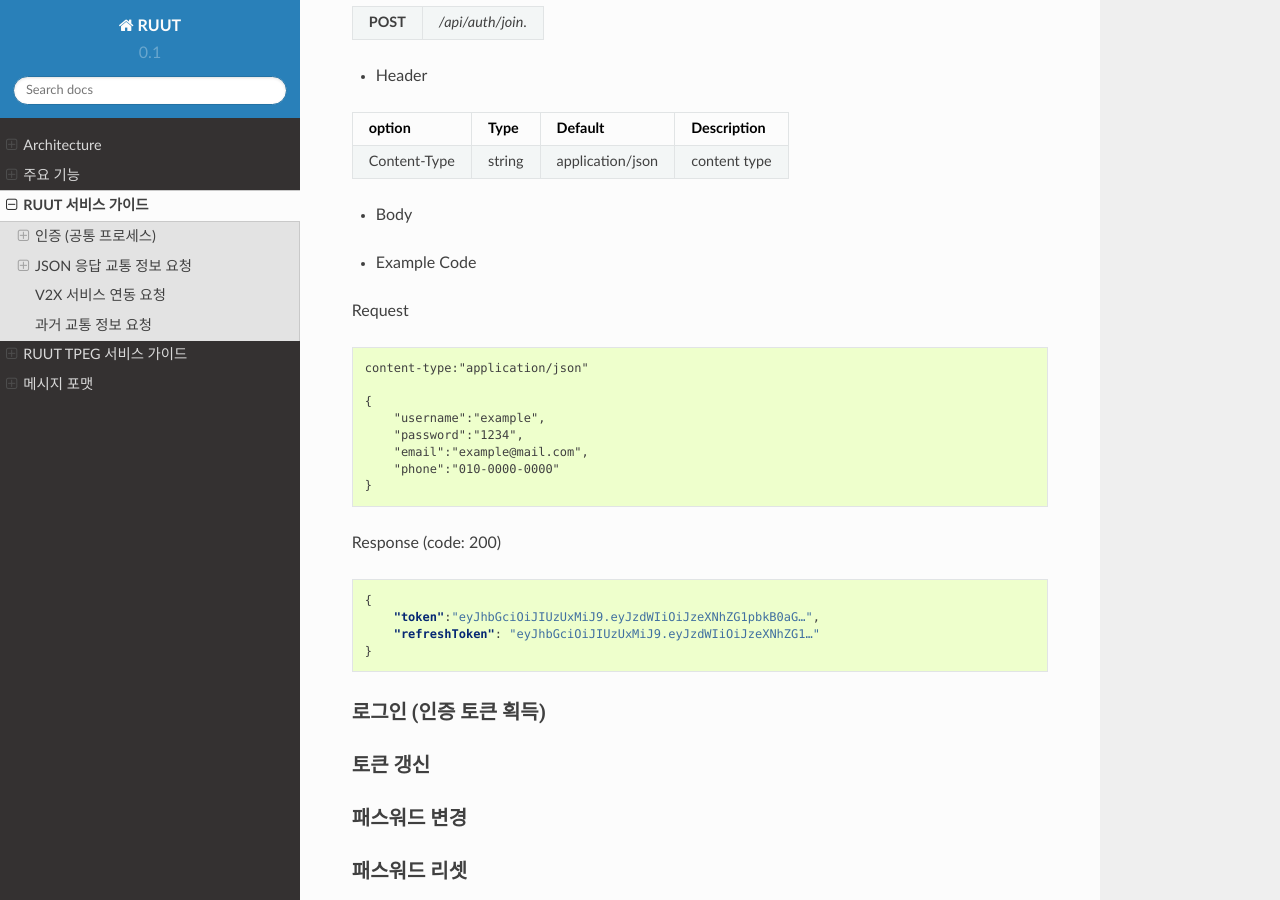
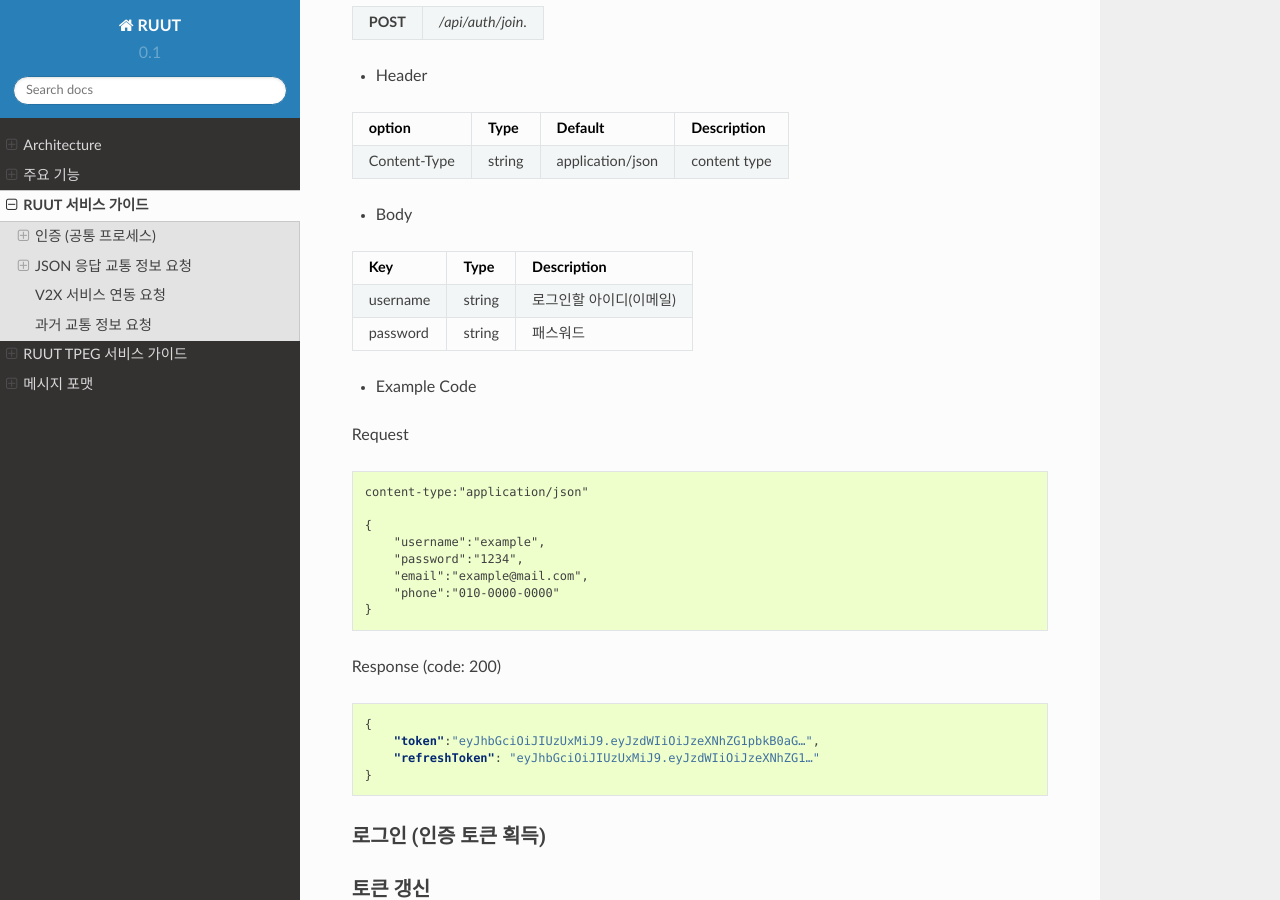
Before and after one commit to harudium/dyrods, a Sphinx documentation site: the page built from docs/source/skt.rst, in a window 1280 px wide and 900 px high, scrolled down 322 px. Built offline with Sphinx 7.4.7 and the Read the Docs theme 2.0.0, drawn with Linux system fonts in a browser that asks for light colours; some of the changed lines change nothing that is shown.

Commit message:
Update skt.rst

```diff
--- a/docs/source/skt.rst
+++ b/docs/source/skt.rst
@@ -36,11 +36,9 @@
 +----------+--------+-------------------------+
 | Key      | Type   | Description             |
 +==========+========+=========================+
-| username | string | 로그인할 아이디.            |
+| username | string | 로그인할 아이디(이메일) |
 +----------+--------+-------------------------+
-| password | string | 패스워드                  |
-+----------+--------+-------------------------+
-| email.   | string | 이메일 주소                |
+| password | string | 패스워드                |
 +----------+--------+-------------------------+
 
 .. role:: underline
```
